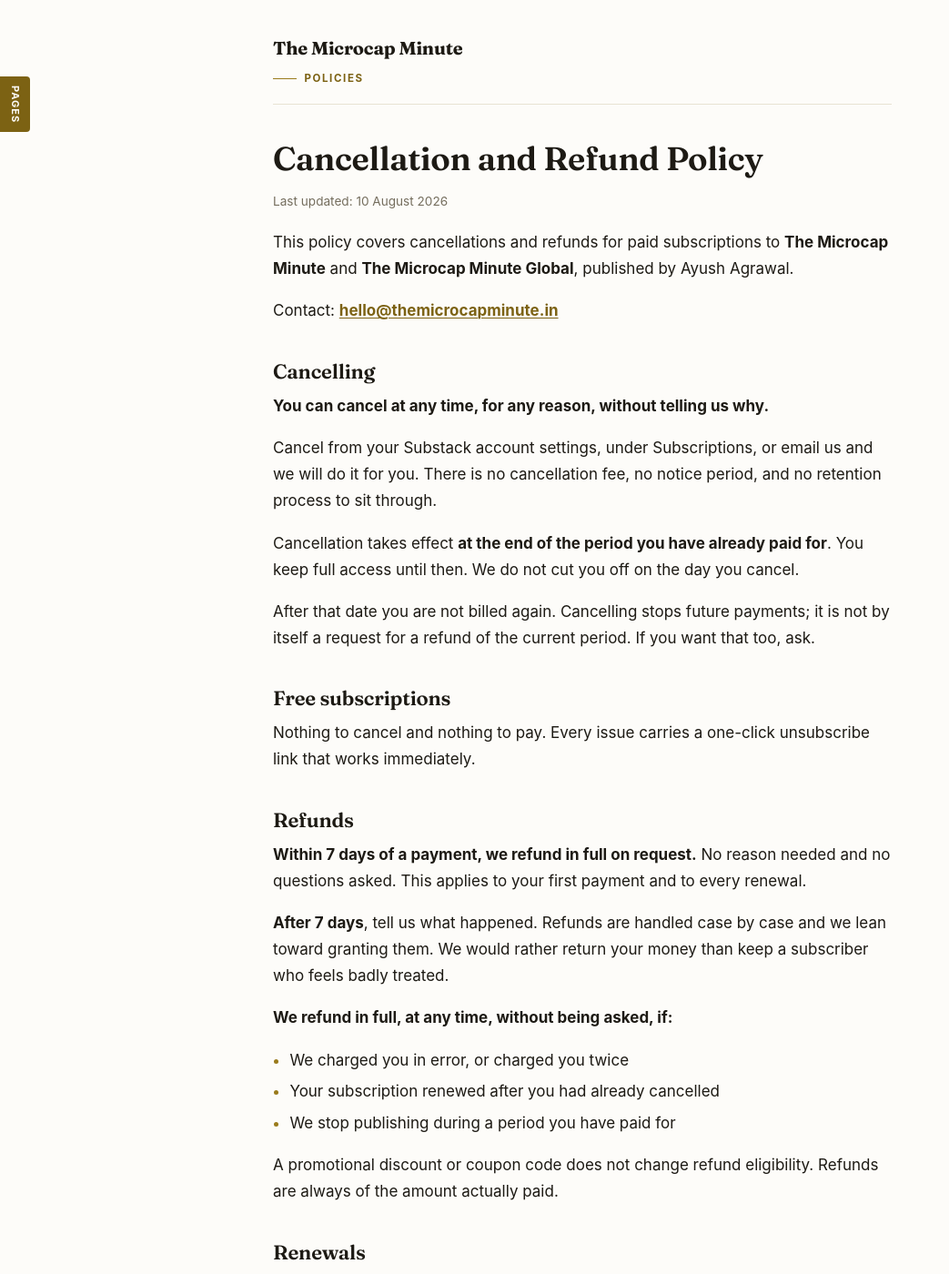
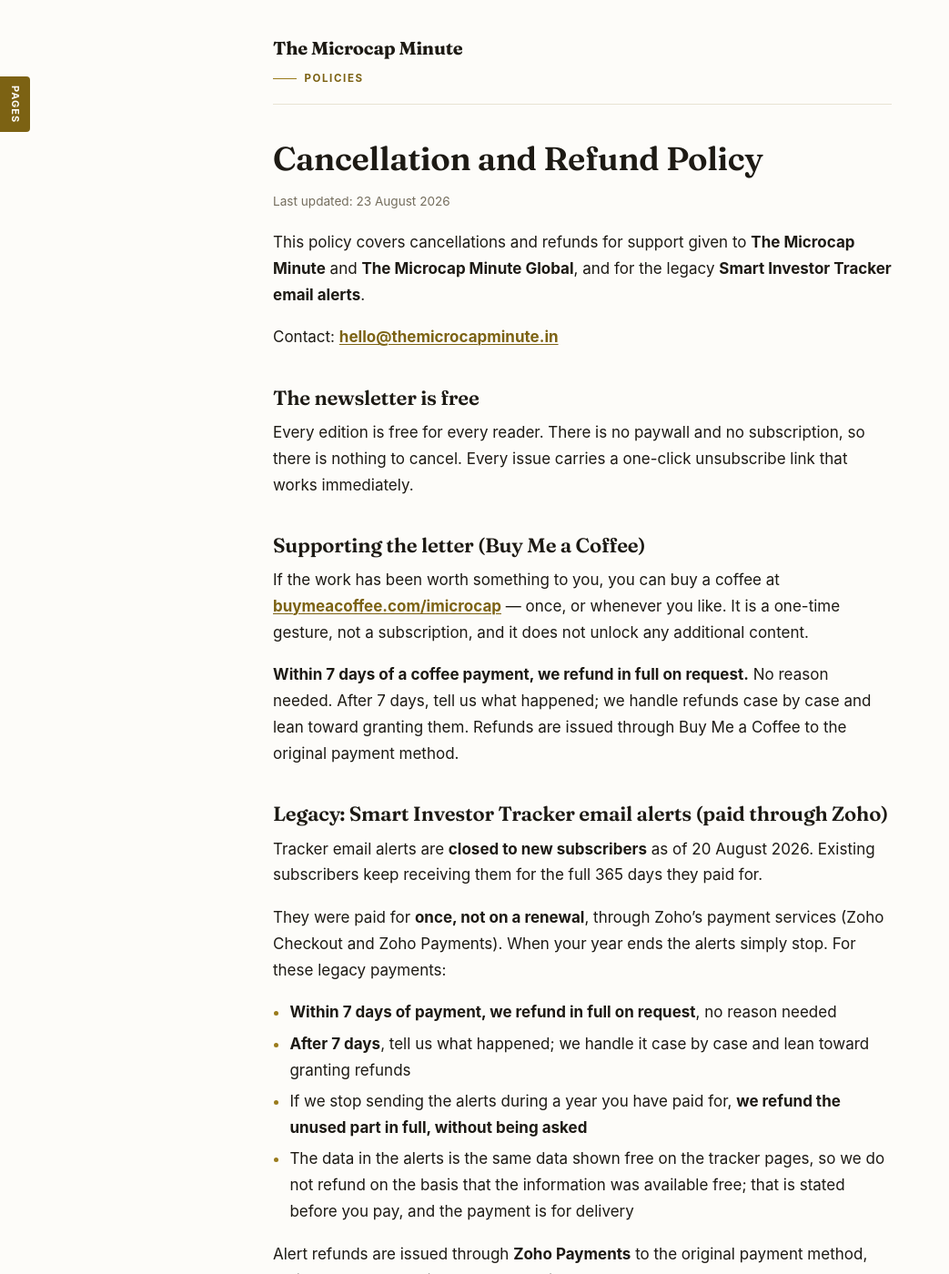
Before and after one commit to themicrocapinvestor/MM-Policies, a Jekyll site: the page built from refunds.md, in a window 1280 px wide and 1400 px high. Shown: the whole window at 91% size, without its empty margins (0-1043 px from the left). Built offline with Jekyll 4.4.1, drawn with Linux system fonts in a browser that asks for light colours; some of the changed text lies outside the part shown.

Commit message:
Switch support model to Buy Me a Coffee
- Terms of Service: section 7 rewritten as 'Support and payment' (BMC), legacy Tracker alerts grandfathered
- Refund policy rewritten for one-time coffee support + legacy Zoho alert refunds
- Privacy policy: processors updated (Buy Me a Coffee/Stripe for coffees, Zoho for legacy alerts)
- Customer support: payment references updated

```diff
--- a/refunds.md
+++ b/refunds.md
@@ -5,63 +5,40 @@ title: Cancellation and Refund Policy
 
 # Cancellation and Refund Policy
 
-*Last updated: 10 August 2026*
+*Last updated: 23 August 2026*
 
-This policy covers cancellations and refunds for paid subscriptions to **The Microcap
-Minute** and **The Microcap Minute Global**, published by Ayush Agrawal.
+This policy covers cancellations and refunds for support given to **The Microcap
+Minute** and **The Microcap Minute Global**, and for the legacy **Smart Investor Tracker
+email alerts**.
 
 Contact: **[hello@themicrocapminute.in](mailto:hello@themicrocapminute.in)**
 
-## Cancelling
+## The newsletter is free
 
-**You can cancel at any time, for any reason, without telling us why.**
+Every edition is free for every reader. There is no paywall and no subscription, so
+there is nothing to cancel. Every issue carries a one-click unsubscribe link that works
+immediately.
 
-Cancel from your Substack account settings, under Subscriptions, or email us and we will
-do it for you. There is no cancellation fee, no notice period, and
-no retention process to sit through.
+## Supporting the letter (Buy Me a Coffee)
 
-Cancellation takes effect **at the end of the period you have already paid for**. You
-keep full access until then. We do not cut you off on the day you cancel.
+If the work has been worth something to you, you can buy a coffee at
+**[buymeacoffee.com/imicrocap](https://buymeacoffee.com/imicrocap)** — once, or
+whenever you like. It is a one-time gesture, not a subscription, and it does not unlock
+any additional content.
 
-After that date you are not billed again. Cancelling stops future payments; it is not by
-itself a request for a refund of the current period. If you want that too, ask.
+**Within 7 days of a coffee payment, we refund in full on request.** No reason needed.
+After 7 days, tell us what happened; we handle refunds case by case and lean toward
+granting them. Refunds are issued through Buy Me a Coffee to the original payment
+method.
 
-## Free subscriptions
+## Legacy: Smart Investor Tracker email alerts (paid through Zoho)
 
-Nothing to cancel and nothing to pay. Every issue carries a one-click unsubscribe link
-that works immediately.
+Tracker email alerts are **closed to new subscribers** as of 20 August 2026. Existing
+subscribers keep receiving them for the full 365 days they paid for.
 
-## Refunds
-
-**Within 7 days of a payment, we refund in full on request.** No reason needed and no
-questions asked. This applies to your first payment and to every renewal.
-
-**After 7 days**, tell us what happened. Refunds are handled case by case and we lean
-toward granting them. We would rather return your money than keep a subscriber who feels
-badly treated.
-
-**We refund in full, at any time, without being asked, if:**
-
-- We charged you in error, or charged you twice
-- Your subscription renewed after you had already cancelled
-- We stop publishing during a period you have paid for
-
-A promotional discount or coupon code does not change refund eligibility. Refunds are
-always of the amount actually paid.
-
-## Renewals
-
-Paid subscriptions renew automatically until cancelled. Substack emails you before an
-annual renewal.
-
-**If an annual renewal catches you by surprise, tell us and we will refund it.** That
-holds even outside the 7-day window. Nobody should pay for a year they did not intend to
-buy.
-
-## Smart Investor Tracker alerts (paid through Zoho)
-
-Tracker email alerts are paid for **once, not on a renewal**, so the renewal parts of this
-policy do not apply to them. Everything else does:
+They were paid for **once, not on a renewal**, through Zoho's payment services (Zoho
+Checkout and Zoho Payments). When your year ends the alerts simply stop. For these
+legacy payments:
 
 - **Within 7 days of payment, we refund in full on request**, no reason needed
 - **After 7 days**, tell us what happened; we handle it case by case and lean toward
@@ -72,43 +49,43 @@ policy do not apply to them. Everything else does:
   refund on the basis that the information was available free; that is stated before you
   pay, and the payment is for delivery
 
-Alert refunds are issued through **Zoho Payments** (not Stripe) to the original payment
-method, typically 5 to 10 working days depending on your bank.
+Alert refunds are issued through **Zoho Payments** to the original payment method,
+typically 5 to 10 working days depending on your bank.
 
-## Price changes
+## We refund in full, at any time, without being asked, if
 
-If we change the price, existing subscribers are told in advance and the change never
-applies to a period already paid for. If you do not want to continue at a new price,
-cancel before it takes effect.
+- We charged you in error, or charged you twice
+- A charge renewed after you had already cancelled
+- We stop publishing during a period you have paid for
 
 ## How to ask
 
-Email **[hello@themicrocapminute.in](mailto:hello@themicrocapminute.in)** from the
-address you subscribed with, or tell us which address it was.
+Email **[hello@themicrocapminute.in](mailto:hello@themicrocapminute.in)** and tell us
+what the payment was for — a coffee, or a Tracker alert — and the email address used.
 
 We reply within **three working days**. Approved refunds are issued to the original
-payment method, through the same rail the payment came in on: **Stripe** for Substack
-payments and **Zoho** for payments made through Zoho Checkout or Zoho Payments, including
-UPI. How quickly the money appears is down to your bank or card issuer,
-typically **5 to 10 working days**. We cannot speed that part up.
+payment method, through the same rail the payment came in on: **Buy Me a Coffee** for
+coffee payments and **Zoho** for legacy Tracker alert payments. How quickly the money
+appears is down to your bank or card issuer, typically **5 to 10 working days**. We
+cannot speed that part up.
 
 ## What we do not refund
 
-We do not refund on the basis that the newsletter's content did not perform as you hoped.
+We do not refund on the basis that the newsletter's content did not perform as you
+hoped.
 
 **This publication is impersonal commentary. It carries no recommendations, no ratings,
 no price targets and no forecasts, and it does not predict future returns.** Investment
 outcomes are not something we sell, so they are not something we can refund. This is set
 out in our [Terms of Service](terms.html) and in the disclaimer of every issue.
 
-If you are dissatisfied with the quality, usefulness, or frequency of the writing itself,
-that is a different matter. Tell us and we will look at it.
+If you are dissatisfied with the quality, usefulness, or frequency of the writing
+itself, that is a different matter. Tell us and we will look at it.
 
 ## Chargebacks
 
 If something has gone wrong, please email us before raising a chargeback with your bank.
-We can almost always resolve it faster, and a chargeback usually results in the
-subscription being closed automatically.
+We can almost always resolve it faster.
 
 ## Complaints
 
--- a/terms.md
+++ b/terms.md
@@ -5,7 +5,7 @@ title: Terms of Service
 
 # Terms of Service
 
-*Last updated: 10 August 2026*
+*Last updated: 23 August 2026*
 
 These terms govern your use of **The Microcap Minute** and **The Microcap Minute
 Global**, published by Ayush Agrawal ("we", "us"). By subscribing to or reading an issue,
@@ -110,22 +110,21 @@ arrangements disclosed in each issue, we have no corporate relationship with
 StockCharts.com, RRG Research, or StockAnalysis.com, and no relationship of any kind with
 any company discussed. None of them endorses or sponsors this publication.
 
-## 7. Subscriptions and payment
+## 7. Support and payment
 
-Free subscriptions may be cancelled at any time using the unsubscribe link in any issue.
+You can unsubscribe at any time using the link in any issue. Nothing to cancel and
+nothing to pay.
 
-This publication is hosted on **Substack**, and paid subscriptions taken there are
-processed by **Stripe** on the terms shown at checkout. Newsletter subscriptions paid by
-UPI are processed by **Zoho Checkout** instead, and Smart Investor Tracker alerts are
-paid through Zoho's payment services (Zoho Checkout and Zoho Payments), as set out below.
-Your use of those services is also subject to their own terms. We never see or hold your
-card or UPI details. You may cancel at any time, and cancellation takes effect at the
-end of the current billing period. Cancellations and refunds are governed by our
+**Support is voluntary.** Every edition is free for every reader, whether or not they
+support the work. If the work has been worth something to you, you can buy a coffee at
+**[buymeacoffee.com/imicrocap](https://buymeacoffee.com/imicrocap)** — once, or
+whenever you like. It is not a subscription, it does not unlock additional content,
+and there is nothing to cancel. Payments are processed by Buy Me a Coffee on its own
+terms, and your use of that service is also subject to its terms. We never see or hold
+your card details. Cancellations and refunds are governed by our
 [Cancellation and Refund Policy](refunds.html).
 
-We may change subscription pricing on notice, which will not affect a period you have
-already paid for. Promotional discounts and coupon codes apply at checkout, are
-time-limited, and any refund is always computed on the amount actually paid.
+There is no subscription pricing to change.
 
 **Smart Investor Tracker email alerts are closed to new subscribers** as of 20 August
 2026. They are no longer sold anywhere on our sites. If you are already paying for a
@@ -134,19 +133,19 @@ terms below still govern them.
 
 They were sold separately, through Zoho's payment services (Zoho Checkout and Zoho
 Payments). A payment of Rs. 199 covers 365 days of alerts, was taken **once**, and does
-not renew automatically; when your year ends the alerts simply stop. Your use of Zoho's services is subject to their terms,
-and we never see or hold your card, UPI, or banking details. Cancellations and refunds
-for alert payments follow the same [Cancellation and Refund Policy](refunds.html), issued
-through Zoho to the original payment method.
+not renew automatically; when your year ends the alerts simply stop. Your use of Zoho's
+services is subject to their terms, and we never see or hold your card, UPI, or banking
+details. Cancellations and refunds for alert payments follow the same
+[Cancellation and Refund Policy](refunds.html), issued through Zoho to the original
+payment method.
 
 ## 8. Your responsibilities
 
-Do not share paid content with people who have not paid for it. Do not attempt to
-scrape, bulk-download, or automate access. Do not represent yourself as connected with
-this publication.
+Do not attempt to scrape, bulk-download, or automate access. Do not represent yourself
+as connected with this publication.
 
-We may end a subscription, with a refund of any unused portion, if these terms are
-breached.
+We may end your access to the newsletter if these terms are breached. Legacy Tracker
+alert subscribers whose access is ended receive a refund of any unused portion.
 
 ## 9. Availability
 
```
Also changed, not shown: privacy.md (+23 -19 lines), support.md (+4 -4 lines).
